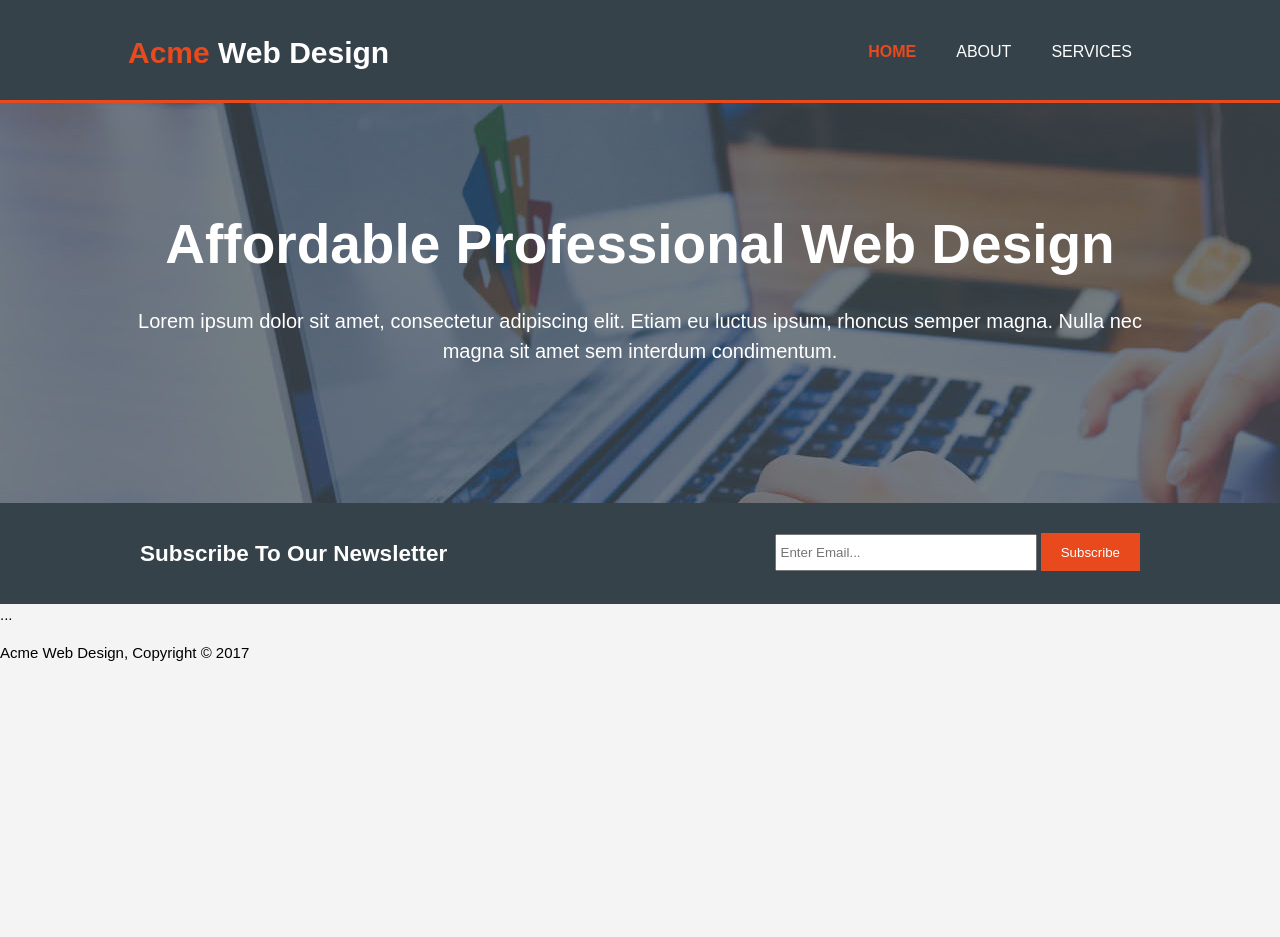
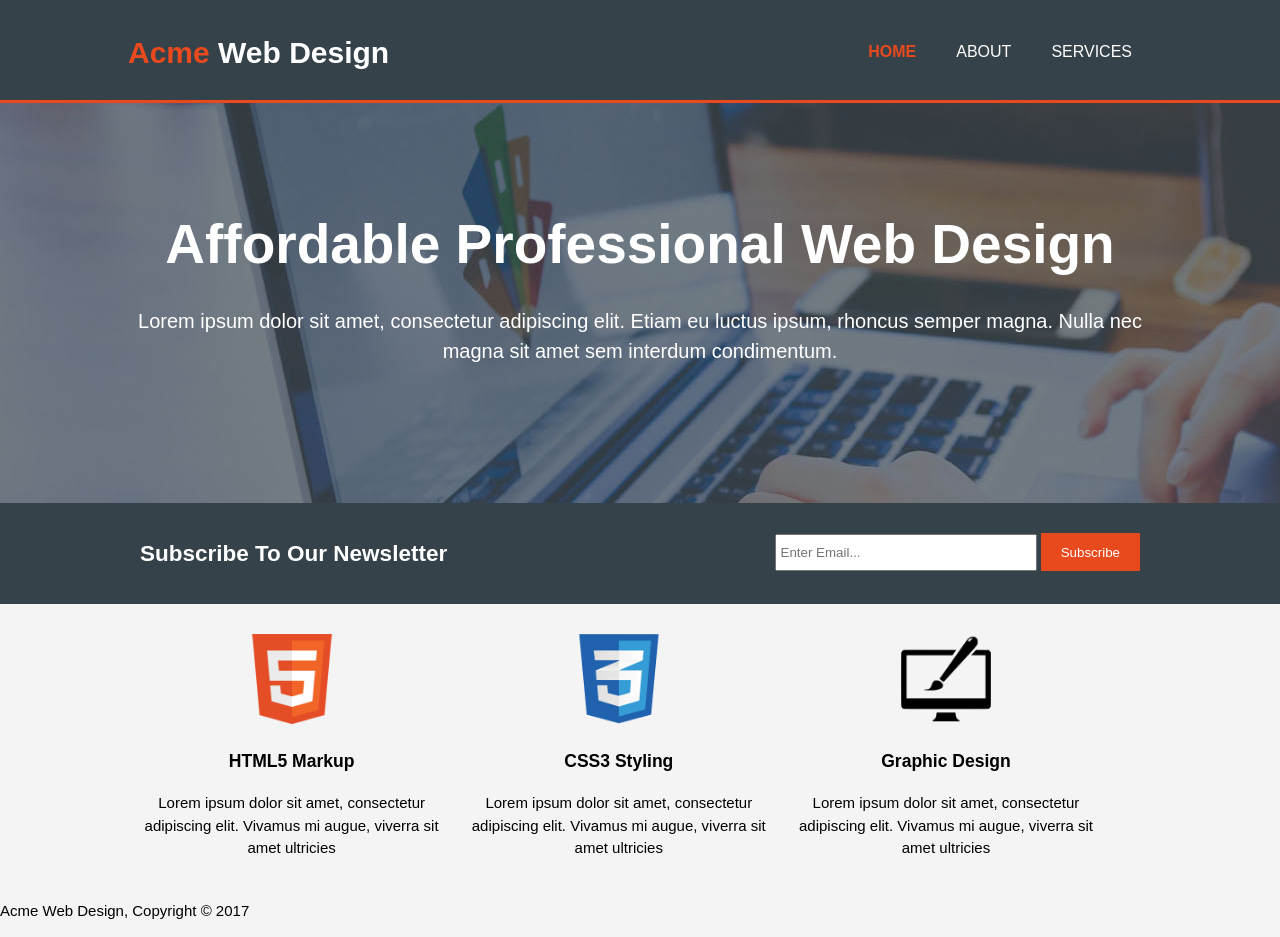
Before and after one commit to feridunAKYOL/acme-web-design, a plain HTML site: page index.html in a window 1280 px wide. Before the commit the page ends 800 px from the top, so only its background shows below. Drawn offline with Linux system fonts and the light colour scheme.

Commit message:
Programming Languages Boxes

```diff
--- a/CSS/style.css
+++ b/CSS/style.css
@@ -115,3 +115,18 @@ body{
     height:25px;
     width:250px;
   }
+  /* Boxes */
+#boxes{
+    margin-top:20px;
+  }
+
+  #boxes .box{
+    float:left;
+    text-align: center;
+    width:30%;
+    padding:10px;
+  }
+
+  #boxes .box img{
+    width:90px;
+  }
--- a/index.html
+++ b/index.html
@@ -45,9 +45,25 @@
         </div>
       </section>
 
-    <section id="boxes">...</div>
-
-    </section>
+      <section id="boxes">
+        <div class="container">
+          <div class="box">
+            <img src="./img/logo_html.png">
+            <h3>HTML5 Markup</h3>
+            <p>Lorem ipsum dolor sit amet, consectetur adipiscing elit. Vivamus mi augue, viverra sit amet ultricies</p>
+          </div>
+          <div class="box">
+            <img src="./img/logo_css.png">
+            <h3>CSS3 Styling</h3>
+            <p>Lorem ipsum dolor sit amet, consectetur adipiscing elit. Vivamus mi augue, viverra sit amet ultricies</p>
+          </div>
+          <div class="box">
+            <img src="./img/logo_brush.png">
+            <h3>Graphic Design</h3>
+            <p>Lorem ipsum dolor sit amet, consectetur adipiscing elit. Vivamus mi augue, viverra sit amet ultricies</p>
+          </div>
+        </div>
+      </section>
 
     <footer>
         <p>Acme Web Design, Copyright &copy; 2017</p>
```
